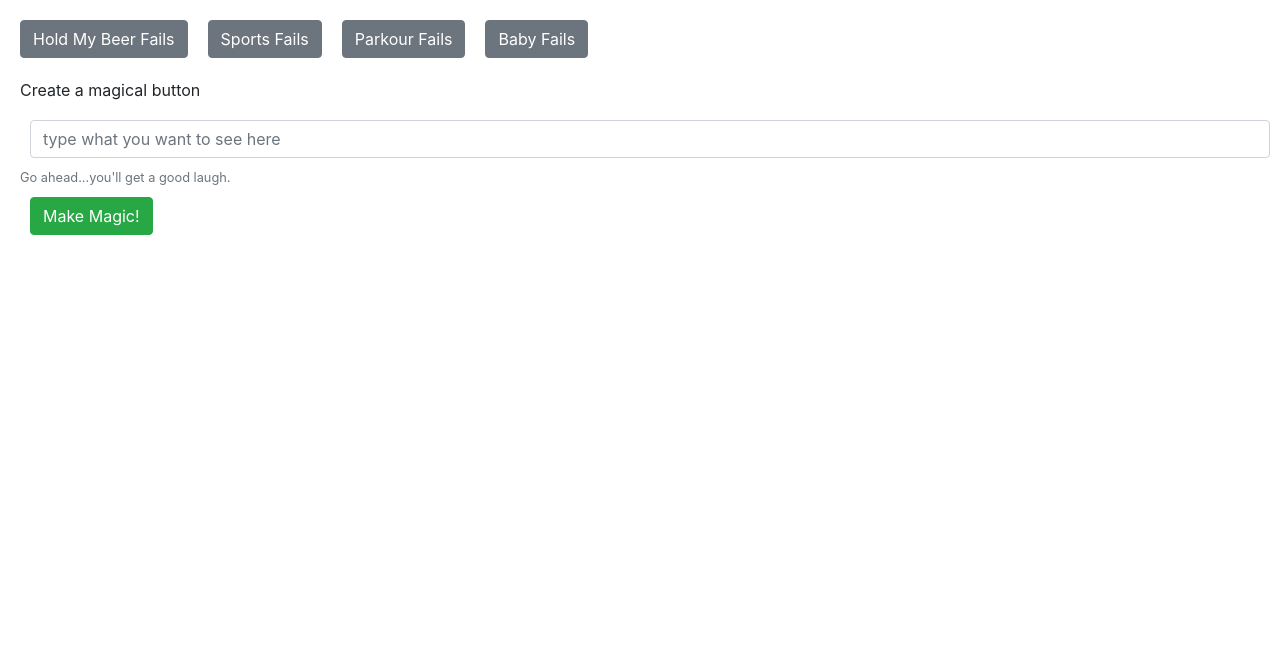
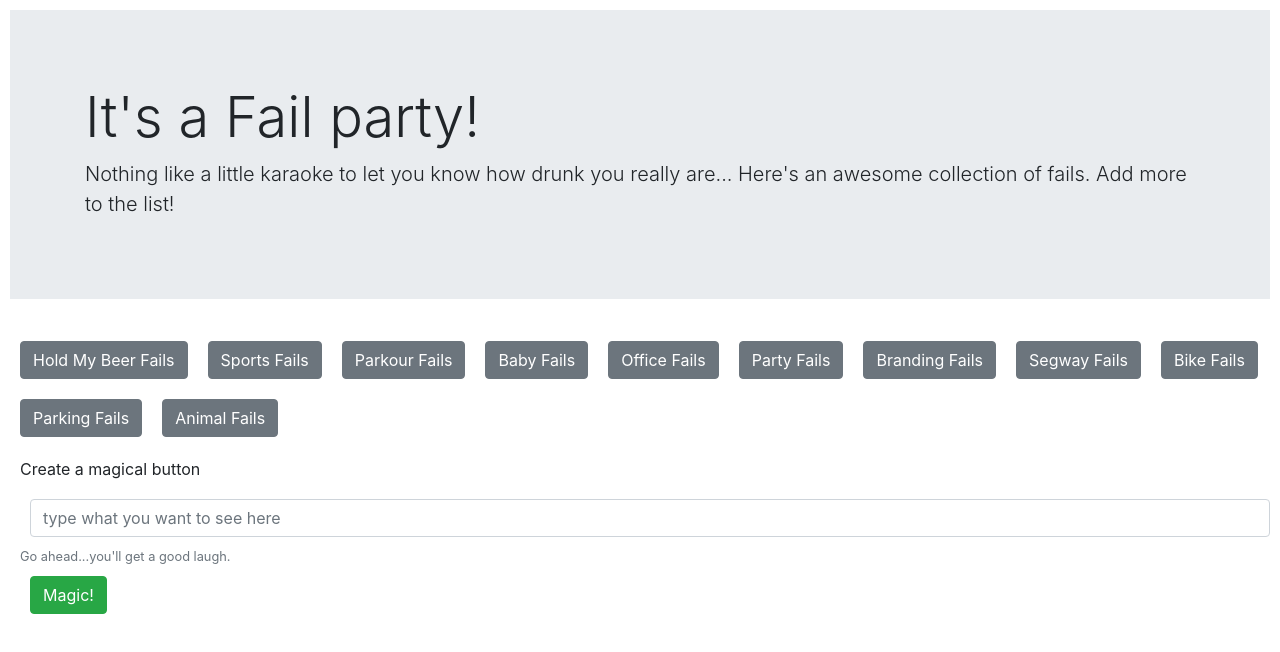
Before and after one commit to adorkwithaspork/Gifs, a plain HTML site: page index.html in a window 1280 px wide. Drawn offline with nearby package versions, Linux system fonts and the light colour scheme.

Commit message:
making it pretty

```diff
--- a/index.html
+++ b/index.html
@@ -12,9 +12,33 @@
             input {
               margin: 10px;
             }
+            .img {
+
+                float: left;
+
+            }
+            .card{
+                align-content: center;
+            }
+            .jumbotron{
+                align-content: center;
+            }
           </style>
 </head>
 <body>
+
+        <div class="jumbotron jumbotron-fluid">
+                <div class="container">
+                  <h1 class="display-4">It's a Fail party!</h1>
+                  <p class="lead">Nothing like a little karaoke to let you know how drunk you really are...  Here's an awesome collection of fails.  Add more to the list!</p>
+                </div>
+                <!-- <div class="card" style="width: 18rem;">
+                        <img class="card-img-btm" src="https://media.giphy.com/media/hMKjvTYlSaFCU/giphy.gif" alt="Card image cap">
+                        <div class="card-body">
+                          <p class="card-text">Rating: PG</p>
+                        </div> -->
+              </div>
+            </div>
         <!-- <div class="card" style="width: 18rem;">
                 <img class="card-img-btm" src="https://media.giphy.com/media/hMKjvTYlSaFCU/giphy.gif" alt="Card image cap">
                 <div class="card-body">
@@ -28,7 +52,7 @@
         <label for="form ">Create a magical button</label>
         <input type="text" class="form-control" id="data-name" placeholder="type what you want to see here">
         <small id="emailHelp" class="form-text text-muted">Go ahead...you'll get a good laugh.</small>
-        <button class="btn btn-success" id="button">Make Magic!</button>
+        <button class="btn btn-success" id="button">Magic!</button>
     </div>
 </form>
 <div id="gifContainer"></div>
@@ -36,7 +60,7 @@
 <script type="text/javascript">
 
 // MAJOR TASK #1: CREATE A FUNCTION TO DYNAMICALLY PRE POPULATE BUTTONS
-var fails = ["Hold My Beer Fails", "Sports Fails", "Parkour Fails", "Baby Fails"]
+var fails = ["Hold My Beer Fails", "Sports Fails", "Parkour Fails", "Baby Fails", "Office Fails", "Party Fails", "Branding Fails", "Segway Fails", "Bike Fails", "Parking Fails", "Animal Fails"]
  function renderButtons () {
      //clear out buttons prior to submit, or we will have repeats
      $("#buttonContainer").empty();
```
